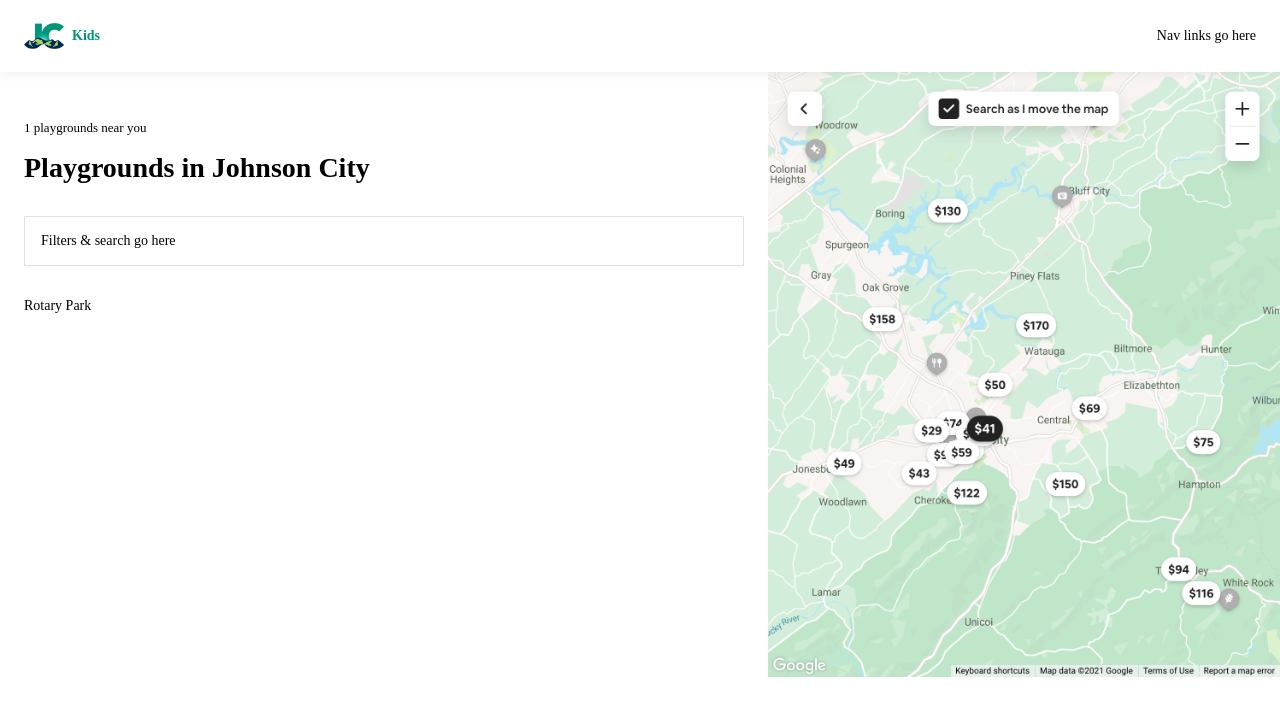
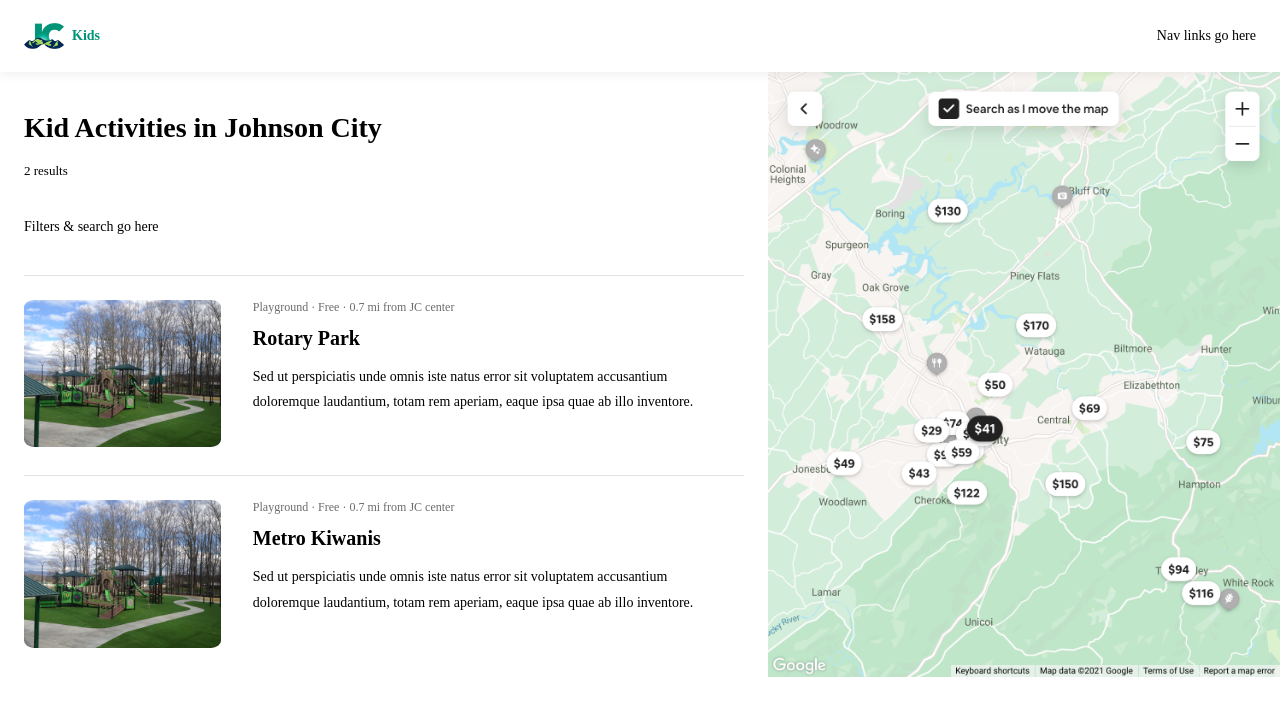
Before and after one commit to kducharme/johnsoncitykids, a Vue app: page / in a window 1280 px wide. Shown: the top 716 px of the page. Built offline with nearby package versions, Linux system fonts and the light colour scheme.

Commit message:
added cards

```diff
--- a/src/components/Listings.vue
+++ b/src/components/Listings.vue
@@ -1,13 +1,22 @@
 <template>
   <div class="listings">
-    <div class="listings__title">
-      <p class="listings__title__sub">{{ locations.length }} playgrounds near you</p>
-      <h1 class="listings__title__header">Playgrounds in Johnson City</h1>
+    <div class="title">
+      <h1 class="title__header">Kid Activities in Johnson City</h1>
+      <p class="title__sub">{{ locations.length }} results</p>
     </div>
-    <div class="listings__filters">Filters & search go here</div>
-    <div class="listings__cards">
-      <div v-for="location in locations" :key="location.id">
-        {{ location.name }}
+    <div class="filters">Filters & search go here</div>
+    <div class="locations">
+      <div class="card" v-for="location in locations" :key="location.id">
+        <div class="card__left">
+          <img class="card__image" src="../db/images/1/rotary__1.jpeg" />
+        </div>
+        <div class="card__right">
+          <p class="card__subtitle">
+            {{ location.type }} · {{ location.price }} · {{ location.distance }} from JC center
+          </p>
+          <p class="card__title">{{ location.name }}</p>
+          <p class="card__details">{{ location.description }}</p>
+        </div>
       </div>
     </div>
   </div>
@@ -30,24 +39,67 @@
 
 <style lang="scss">
 .listings {
-  margin: 48px 24px 24px;
-  .listings__title {
+  margin: 40px 24px 24px;
+
+  //title section
+  .title {
     font-family: "avenir";
     padding: 0 0 24px 0;
-    .listings__title__sub {
+    .title__sub {
       font-size: 13px;
-      margin: 0 0 16px;
+      margin: 12px 0 0;
     }
-    .listings__title__header {
+    .title__header {
       font-size: 28px;
       font-weight: 600;
-      margin: 8px 0 0;
     }
   }
-  .listings__filters {
-      padding: 16px;
-      border: 1px solid #e2e2e2;
-      margin: 8px 0 32px;
+
+  // filters section
+  .filters {
+    padding: 16px 0;
+    margin: 0 0 24px;
+  }
+
+  // listings section
+
+  .locations {
+    display: flex;
+    flex-wrap: wrap;
+  }
+
+  .card {
+    display: flex;
+    border-top: 1px solid #e2e2e2;
+    flex: 0 1 100%;
+    padding: 24px 0;
+
+    .card__left {
+      width: 30%;
+      .card__image {
+        width: 100%;
+        border-radius: 5%;
+      }
+    }
+
+    .card__right {
+      width: 70%;
+      padding: 0 32px;
+      .card__subtitle {
+          font-size: 12px;
+          color: #6b6b6b;
+          margin: 0 0 12px;
+      }
+      .card__title {
+          font-size: 20px;
+          font-weight: 600;
+          margin: 4px 0;
+      }
+      .card__details {
+          font-size: 14px;
+          line-height: 1.8;
+      }
+    }
   }
 }
 </style>;
--- a/src/db/data/locations.json
+++ b/src/db/data/locations.json
@@ -2,10 +2,40 @@
     {
       "id": 1,
       "name": "Rotary Park",
-      "description": "Rotary Park consists of 10.4 acres and is one of Johnson City’s most popular parks, featuring six covered picnic shelters, restrooms, picnic tables, a multi-use playing field, and a brand new inclusive playground area. ‘Splash town’ is the newest addition to the playground and offers a play area where kids can experience 10 different water sequences. Rotary park is open daily from 9 a.m. to 9 p.m. and the splash pad operates daily from 10 am to 7pm, weather permitting from Memorial Day through Labor Day.",
+      "description": "Sed ut perspiciatis unde omnis iste natus error sit voluptatem accusantium doloremque laudantium, totam rem aperiam, eaque ipsa quae ab illo inventore.",
       "website": "https://www.johnsoncitytn.org/residents/parks_and_facilities/residents/rotary_park.php",
       "type": "Playground",
-      "location": "1001 N Broadway St, Johnson City, TN 37601",
+      "address": "1001 N Broadway St, Johnson City, TN 37601",
+      "distance": "0.7 mi",
+      "reviews": {
+        "rating": 4.7,
+        "reviews": ">1,000",
+        "link": ">https://www.google.com/search?q=rotary+park+johnson+city+tn&rlz=1C5GCEM_enUS931US931&oq=rotary&aqs=chrome.0.69i59l2j46i199i433i465i512j0i395i433i512l2j69i60j69i61j69i60.1069j1j7&sourceid=chrome&ie=UTF-8#lrd=0x885a7d0c02054839:0xe5187598eca05284,1,,,"
+      },
+      "price": "Free",
+      "hours": {
+        "mon": "9am - 9pm",
+        "tue": "9am - 9pm",
+        "wed": "9am - 9pm",
+        "thu": "9am - 9pm",
+        "fri": "9am - 9pm",
+        "sat": "9am - 9pm",
+        "sun": "9am - 9pm"
+      },
+      "bathrooms": "",
+      "swings": {
+        "bucket": 4,
+        "regular": 4
+      }
+    },
+    {
+      "id": 2,
+      "name": "Metro Kiwanis",
+      "description": "Sed ut perspiciatis unde omnis iste natus error sit voluptatem accusantium doloremque laudantium, totam rem aperiam, eaque ipsa quae ab illo inventore.",
+      "website": "https://www.johnsoncitytn.org/residents/parks_and_facilities/residents/rotary_park.php",
+      "type": "Playground",
+      "address": "1001 N Broadway St, Johnson City, TN 37601",
+      "distance": "0.7 mi",
       "reviews": {
         "rating": 4.7,
         "reviews": ">1,000",
```
Also changed, not shown: src/db/images/1/rotary__1.jpeg (added).
